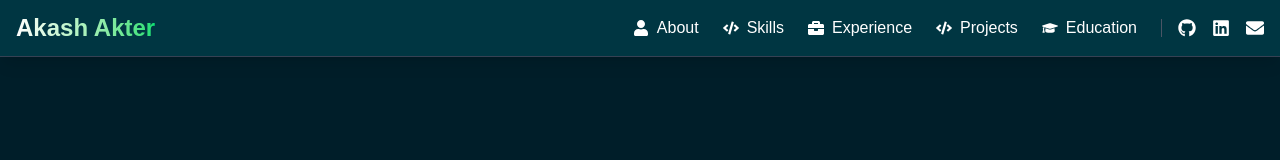
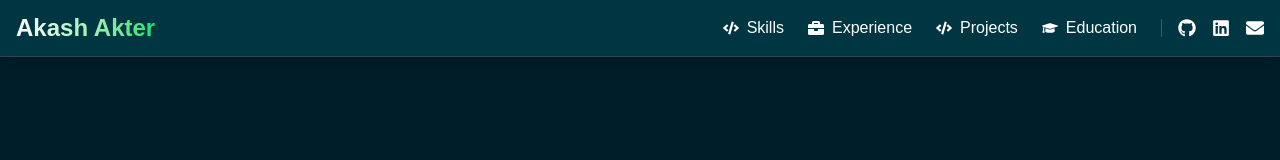
Before and after one commit to AkashAkter/akash-akter-portfolio, a Next.js app: page /About in a window 1280 px wide. Shown: the top 160 px of the page. Built offline with nearby package versions, Linux system fonts and the light colour scheme; a web font is replaced by a local one.

Commit message:
UPDATING SECTION

```diff
--- a/src/components/Header.tsx
+++ b/src/components/Header.tsx
@@ -6,7 +6,6 @@ import {
   FaGithub,
   FaLinkedin,
   FaEnvelope,
-  FaUser,
   FaCode,
   FaGraduationCap,
   FaBriefcase,
@@ -40,14 +39,6 @@ const Header = () => {
           <div className="flex items-center space-x-6">
             {/* Navigation Links */}
             <nav className="hidden md:flex items-center space-x-6">
-              <button
-                onClick={() => scrollToSection("about")}
-                className="flex items-center text-white hover:text-success transition-colors duration-300"
-              >
-                <FaUser className="mr-2" />
-                About
-              </button>
-
               <button
                 onClick={() => scrollToSection("skills")}
                 className="flex items-center text-white hover:text-success transition-colors duration-300"
```
